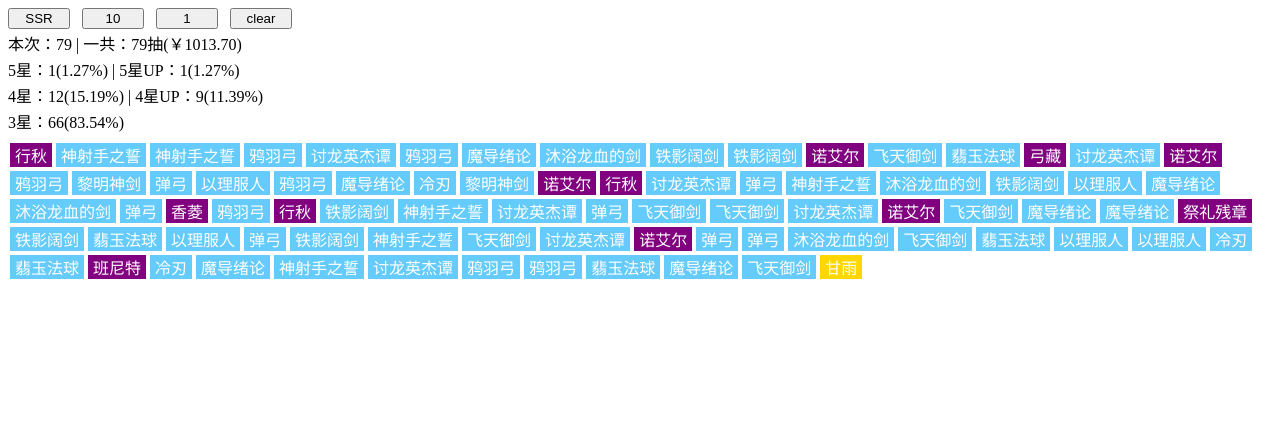
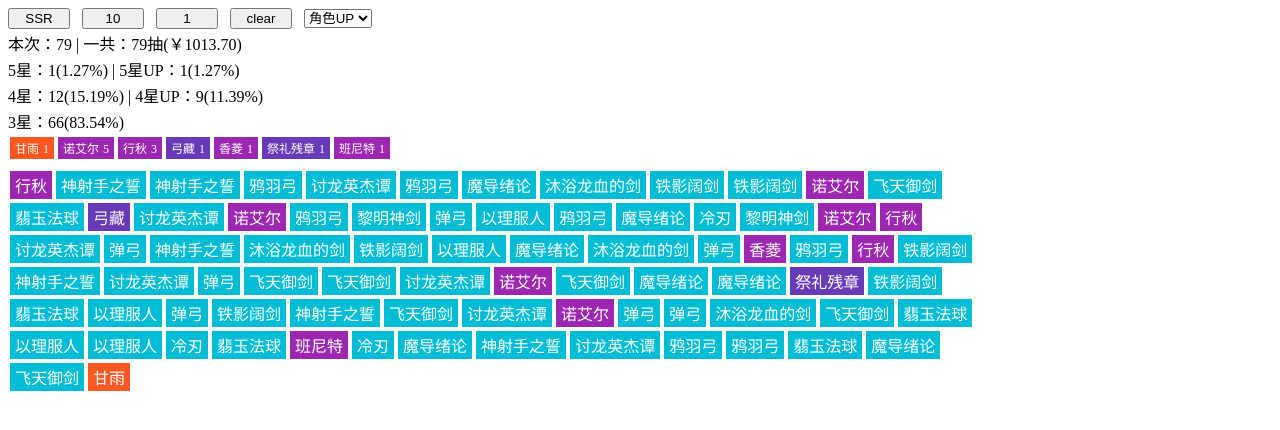
Before and after one commit to biuuu/hk4e-gacha, a Svelte app: page / in a window 1280 px wide. Both pictures are taken after a click on the button "SSR". Shown: the top 430 px of the page. Built offline with nearby package versions, Linux system fonts and the light colour scheme; the HTML template or start-up script is replaced by a standard one.

Commit message:
update page

```diff
--- a/src/App.svelte
+++ b/src/App.svelte
@@ -7,7 +7,15 @@
 
 	let id = '2ffa459718702872a52867fa0521e32b6843b0'
 	let data
+	let info
+	let infoCache = {}
 	let list = []
+	let type = '301'
+	let idIndex = 0
+	let types = [
+		{ id: '301', text: '角色UP' },
+		{ id: '200', text: '常驻' }
+	]
 
 	const initCount = (val) => tweened(val, {
 		duration: 400,
@@ -24,6 +32,8 @@
 	const twCount5Up = initCount(0)
 
 	$: gachaInfo = createGachaInfo(id)
+	$: id = info && info.data[type][idIndex].id
+	$: recordList = $gachaInfo.list
 	$: count.set(list.length)
 	$: total.set($gachaInfo.count5 + $gachaInfo.count4 + $gachaInfo.count3)
 	$: staticTotal = $gachaInfo.count5 + $gachaInfo.count4 + $gachaInfo.count3
@@ -37,6 +47,9 @@
 	$: twCount5.set($gachaInfo.count5)
 	$: twCount4Up.set($gachaInfo.count4Up)
 	$: twCount5Up.set($gachaInfo.count5Up)
+	$: if (type) {
+		getData()
+	}
 
 	const gacha = () => {
 		list = gachaWith(id, data, 'to5')
@@ -50,13 +63,26 @@
 		list = gachaWith(id, data, 1)
 	}
 
+	const getInfo = async () => {
+		if (info) return
+		const response = await fetch(`/data/info.json`)
+		info = await response.json()
+	}
+
 	const getData = async () => {
+		await getInfo()
+		setTimeout(async () => {
+			if (!id) return
+			if (infoCache[id]) data = infoCache[id]
 			const response = await fetch(`/data/raw/${id}-zh-cn.json`)
 			data = await response.json()
+			infoCache[id] = data
+		})
 	}
 
 	const clear = () => {
 		gachaInfo.resetAll()
+		list = []
 		count.set(0)
 	}
 
@@ -65,15 +91,18 @@
 		func[key]()
 	}
 
-	getData()
-
 </script>
 
-
+<div class="content">
 <button on:click={click('gacha')}>SSR</button>
 <button on:click={click('gacha10')}>10</button>
 <button on:click={click('gacha1')}>1</button>
 <button on:click={click('clear')}>clear</button>
+<select bind:value={type}>
+	{#each types as item}
+	<option value={item.id}>{item.text}</option>
+	{/each}
+</select>
 <div>
 	<span>本次：{$count} | 一共：{$total}抽(￥{($total * 648 / (8080 / 160)).toFixed(2)})</span>
 	{#if $gachaInfo.until5}
@@ -83,13 +112,22 @@
 <div>5星：{$twCount5}({r5}%) | 5星UP：<span class={$twCount5Up === 7 ? 'red': ''}>{$twCount5Up}</span>({r5up}%)</div>
 <div>4星：{$twCount4}({r4}%) | 4星UP：{$twCount4Up}({r4up}%)</div>
 <div>3星：{$twCount3}({r3}%)</div>
+<div class="count-box">
+	{#each recordList as item}
+	<div class="{item.item_type === '武器' ? 'item-w': ''} rank rank-{item.rank}"><span>{item.item_name}</span><span class="no">{item.count}</span></div>
+	{/each}
+</div>
 <div class="stage">
 	{#each list as item}
-		<span class={`rank rank-${item.rank}`}> {item.item_name} </span>
+		<span class={`rank rank-${item.rank} ${item.item_type === '武器' ? 'item-w': ''}`}> {item.item_name} </span>
 	{/each}
+</div>
 </div>
 
 <style>
+.content {
+	max-width: 1000px;
+}
 .stage {
 	word-break: keep-all;
 	margin-top: 8px;
@@ -107,18 +145,34 @@ button {
 div {
 	margin: 2px 0;
 }
+.count-box {
+	display: flex;
+	flex-wrap: wrap;
+	font-size: 12px;
+}
+.no {
+	padding-left: 4px;
+}
 .rank {
 	color: #fff;
-	padding: 0 5px;
+	padding: 2px 5px;
 	margin: 2px;
+	/* writing-mode: vertical-rl;
+	text-orientation: upright; */
 }
 .rank-4 {
-	background-color: purple;
+	background-color: #9C27B0;
 }
 .rank-5 {
-	background-color: gold;
+	background-color: #FF5722;
 }
 .rank-3 {
-	background-color: rgb(101, 203, 250);
+	background-color: #00BCD4;
+}
+.rank-4.item-w {
+	background-color: #673AB7;
+}
+.rank-5.item-w {
+	background-color: #FF9800;
 }
 </style>
--- a/src/gacha.js
+++ b/src/gacha.js
@@ -30,6 +30,19 @@ const decideRarity = (info) => {
   return [type, Object.assign({}, info, { count3, count4, count5, until4, until5 })]
 }
 
+const recordCardList = (item, { list }) => {
+  if (item.rank <= 3) return
+  const savedItem = list.find(obj => obj.item_id === item.item_id)
+  if (!savedItem) {
+    list.push(Object.assign({
+      count: 1
+    }, item))
+  } else {
+    savedItem.count++
+  }
+  list.sort((a, b) => b.count - a.count).sort((a, b) => b.rank - a.rank)
+}
+
 const gacha301 = (type, data, info) => {
   let item
   let { isUp4, isUp5, count4Up, count5Up } = info
@@ -57,10 +70,22 @@ const gacha301 = (type, data, info) => {
   return [item, Object.assign({}, info, { isUp4, isUp5, count4Up, count5Up })]
 }
 
+const gacha200 = (type, data, info) => {
+  let item
+  if (type === 5) {
+    item = randomItem(data.r5)
+  } else if (type === 4) {
+    item = randomItem(data.r4)
+  } else {
+    item = randomItem(data.r3)
+  }
+  return [item, info]
+}
+
 const compareInfo = (newInfo, info) => {
   const obj = {}
   infoKeys.forEach(key => {
-    if (newInfo[key] !== info[key]) {
+    if (newInfo[key] !== info[key] || key === 'list') {
       obj[key] = newInfo[key]
     }
   })
@@ -78,16 +103,23 @@ const detectGachType = (info, data, times = 1) => {
     if (type === 5) {
       got5 = true
     }
-    const [item, newInfo] = gacha301(type, data, infoTmp)
+    let gachaResult
+    if (data.type === '301') {
+      gachaResult = gacha301(type, data, infoTmp)
+    } else if (data.type === '200') {
+      gachaResult = gacha200(type, data, infoTmp)
+    }
+    const [item, newInfo] = gachaResult
     info = newInfo
     result.push(item)
+    recordCardList(item, info)
   }
   const newInfo = compareInfo(info, infoTmp)
   return [result, newInfo]
 }
 
 const preData = (data) => {
-  let obj = {}
+  let obj = { type: data.gacha_type }
   obj.r3 = data.r3_prob_list
   obj.r4up = data.r4_up_items.map(item => {
     item.rank = '4'
--- a/src/stores.js
+++ b/src/stores.js
@@ -45,8 +45,13 @@ function createGachaInfo(id) {
     },
     resetAll: () => {
       infoKeys.forEach(key => {
-        infoCollection[key].set(0)
-        info[key] = 0
+        if (key === 'list') {
+          infoCollection[key].set([])
+          info[key] = []
+        } else {
+          infoCollection[key].set(0)
+          info[key] = 0
+        }
       })
       saveInfo(id, info)
     }
--- a/src/utils.js
+++ b/src/utils.js
@@ -1,11 +1,15 @@
 import isPlainObject from 'lodash/isPlainObject'
 import isNumber from 'lodash/isNumber'
 
-const infoKeys = ['count3', 'count4', 'count5', 'until4', 'until5', 'count4Up', 'count5Up', 'isUp4', 'isUp5']
+const infoKeys = ['count3', 'count4', 'count5', 'until4', 'until5', 'count4Up', 'count5Up', 'isUp4', 'isUp5', 'list']
 
 const validateInfo = (info) => {
   infoKeys.forEach(key => {
-    if (!isNumber(info[key])) {
+    if (key === 'list') {
+      if (!Array.isArray(info[key])) {
+        info[key] = []
+      }
+    } else if (!isNumber(info[key])) {
       info[key] = 0
     }
   })
```
Lines whose indentation alone changed are shown as unchanged.
